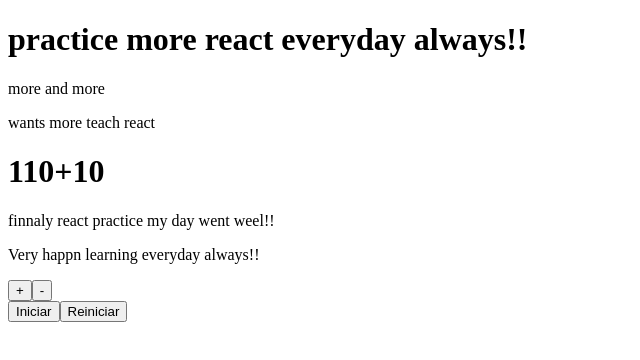
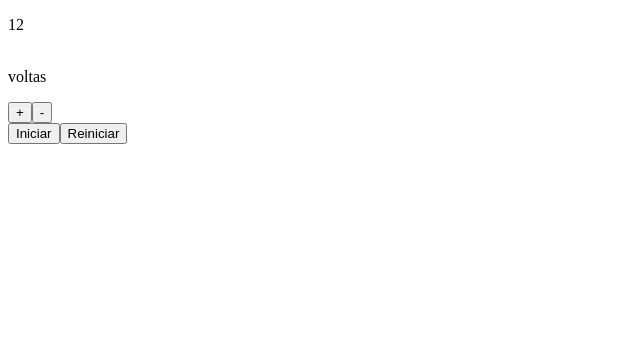
Before and after one commit to felipe-programador-18/traning-react, a React (Create React App) app in the folder myapp/: page / in a window 1280 px wide. Shown: the top 360 px of the page, without its empty margins (0-640 px from the left). Built offline with nearby package versions, Linux system fonts and the light colour scheme.

Commit message:
c3-adding more change

```diff
--- a/myapp/src/App.js
+++ b/myapp/src/App.js
@@ -1,37 +1,48 @@
 import React, {useState} from 'react'
 
 
-const Texth1 = (props) =>{
- return (
-    <h1>
-    {props.texto}
-    </h1>
- )
+
+const VoltaR = (props) => {
+  return (
+    <p>{props.volta}</p>
+  )
 }
+
+
+
 
 const Parag = (props) => {
   return(
     <p>
-     {props.p}
+     {props.p}  <br/>
+     voltas
+
     </p>
+
 
   )
 }
 // remember i am passando referencia!!!
 
-const Button = (props) => <button>{props.text}</button>
+const Button = (props) => <button onClick={props.onClick}>{props.text}</button>
+
+function App() {
+
+  const [Numvolta, setvolta] = useState(12)
 
 
-function App() {
+    const increment = ()=>{
+      setvolta(Numvolta+1)
+    }
+
+
   return (
+
     <div>
-    <Texth1  texto='practice more react everyday always!!'/>
-    <Parag p='more and more' />
-    <Parag p='wants more teach react'/>
-    <Texth1 texto= '110+10'/>
-    <Parag p='finnaly react practice my day went weel!!' />
-    <Parag p='Very happn learning everyday always!!' />
-    <Button text='+' />
+
+    <VoltaR volta={Numvolta} />
+    <Parag text='voltas' />
+    <Button text='+' onClick = {increment} />
     <Button text='-' />
     <br />
     <Button text='Iniciar' />
```
Also changed, not shown: myapp/src/style.css (deleted).
